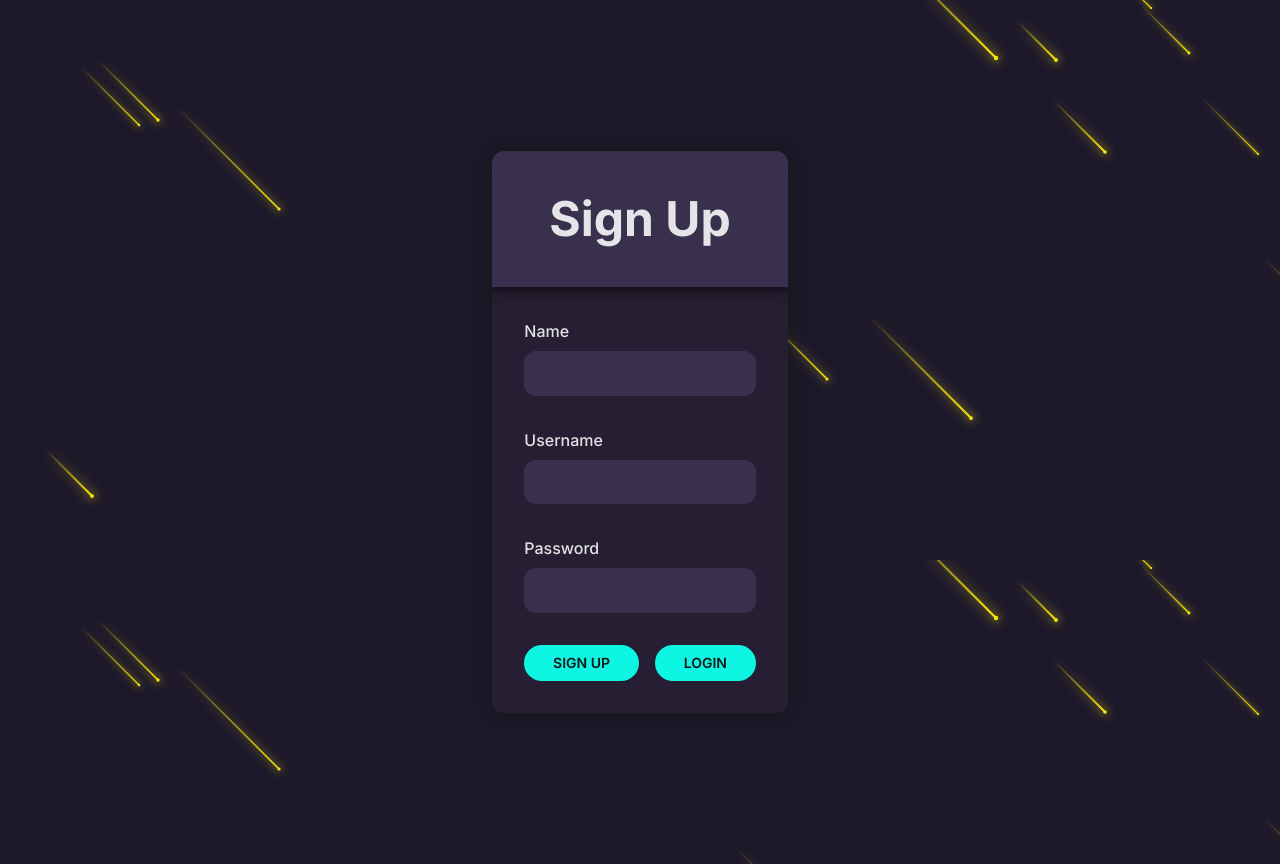
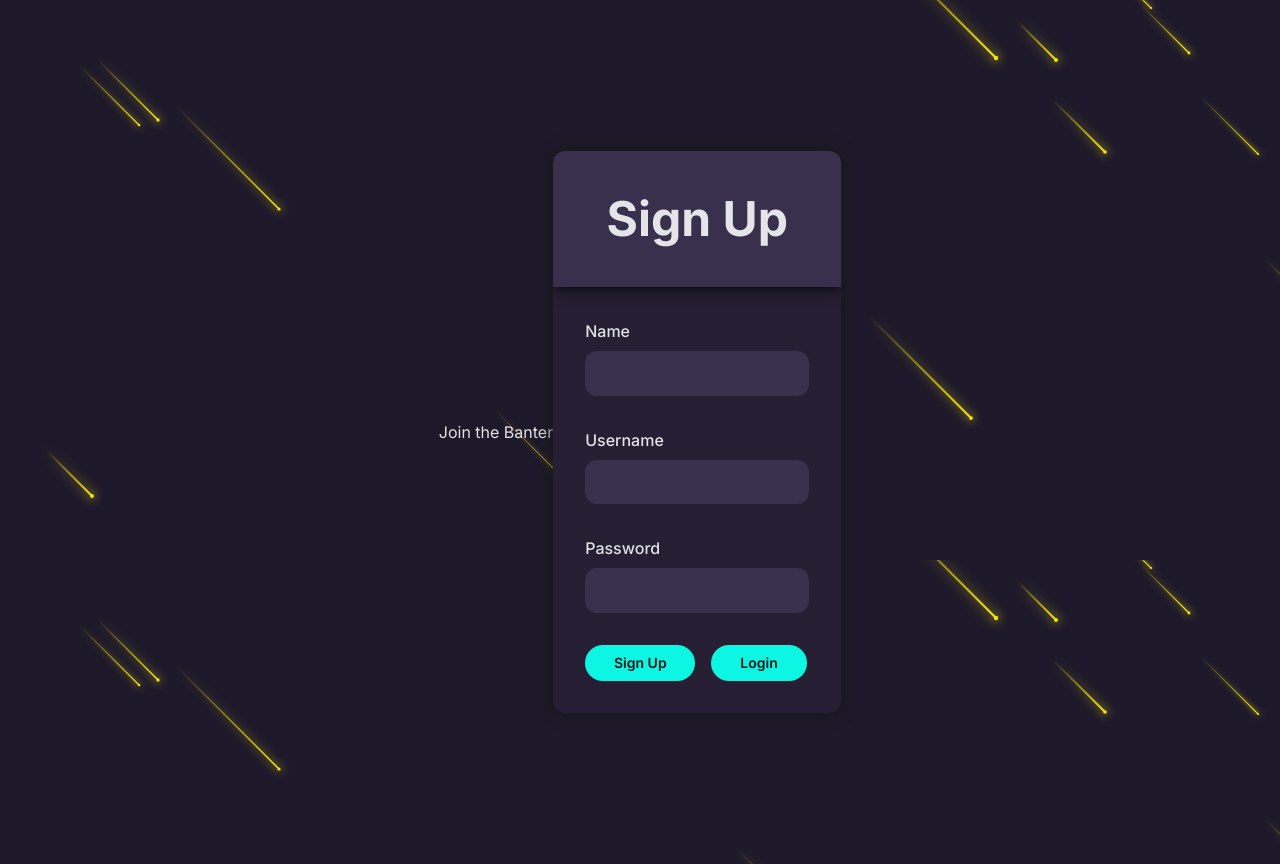
Before and after one commit to Aryan214G/Banter, a React (Vite) app in the folder frontend/: page / in a window 1280 px wide. Built offline with nearby package versions, Linux system fonts and the light colour scheme.

Commit message:
refactor(auth): use CSS modules for LoginSignup and integrate AuthHeader. - Use scope based CSS.

```diff
--- /dev/null
+++ b/frontend/src/Components/login/AuthHeader.jsx
@@ -0,0 +1,9 @@
+import React from 'react'
+import "./AuthHeader.module.css"
+const AuthHeader = () => {
+  return (
+    <div className="header">Join the Banter</div>
+  )
+}
+
+export default AuthHeader
--- /dev/null
+++ b/frontend/src/Components/login/AuthHeader.module.css
@@ -0,0 +1,5 @@
+.header {
+  font-size: 3rem;
+  font-weight: 700;
+  color: white;
+}
--- a/frontend/src/Components/login/loginSignup.css
+++ /dev/null
@@ -1,70 +0,0 @@
-.login-signup {
-    background-color: #261f33;
-    border-radius: 12px;
-    box-shadow: 0 0 15px #161616;
-    overflow: hidden;
-}
-
-.header {
-  background-color: #38304c;
-  box-shadow: 0 0 15px #000000;
-  font-weight: 700;
-  font-size: 3rem;
-  padding: 2rem;
-  text-align: center;
-}
-
-.content {
-  padding: 1rem;
-}
-
-.inputs > div {
-  display: flex;
-  flex-direction: column;
-  align-items: flex-start; /* ← key line */
-  /* gap: 0.4rem; */
-  padding: 1rem;
-  outline: none;
-}
-.inputs label {
-  text-align: left;
-  font-weight: 500;
-  padding-bottom: 0.5rem;
-}
-.inputs input {
-  box-sizing: border-box;
-  background-color: #38304c;
-  border: none;
-  width: 100%;
-  padding: 0.9rem 1rem;
-  border-radius: 12px;
-}
-
-.inputs input:focus {
-    outline: none;
-    border-color: #ffffff;
-    box-shadow: 0 0 0 2px rgba(255, 255, 255, 0.2);
-}
-
-
-.submit {
-    box-sizing: border-box;
-    outline: none;
-    display: flex;
-    gap: 1rem;
-    width: 100%;
-    padding: 1rem;
-}
-
-.submit button {
-    background-color: #0df5e3;
-    color: #161616;
-    font-weight: 600;
-    border: none;
-    /* outline: none; */
-    font-size: 0.875rem;
-    border-radius: 24px;
-    line-height: 1.2;
-    padding: 0.6rem 1.8rem;
-    cursor: pointer;
-}
--- a/frontend/src/Components/login/loginSignup.jsx
+++ b/frontend/src/Components/login/loginSignup.jsx
@@ -1,33 +1,35 @@
 import React from "react";
-import "./loginSignup.css";
+import styles from "./loginSignup.module.css";
+
 const LoginSignup = () => {
   return (
-    <div className = "login-signup">
-        <div className="header">Sign Up</div>
-        <div class="content">
-        {/* inputs and buttons  */}
-        <div className="inputs">
-            <div className="name">
+    <div className={styles.loginSignup}>
+      <div className={styles.header}>Sign Up</div>
+
+      <div className={styles.content}>
+        <div className={styles.inputs}>
+          <div>
             <label htmlFor="name">Name</label>
-                <input id="name" type = "text"/>
+            <input id="name" type="text" />
           </div>
-            <div className="username">
+
+          <div>
             <label htmlFor="username">Username</label>
-                <input id = "username" type = "text"/>
+            <input id="username" type="text" />
           </div>
-            <div className="password">
+
+          <div>
             <label htmlFor="password">Password</label>
-                <input id = "password" type = "password"/>
-            </div>
-        </div>
-        <div className = "submit">
-            <button>SIGN UP</button>
-            <button>LOGIN</button>
+            <input id="password" type="password" />
           </div>
         </div>
 
+        <div className={styles.submit}>
+          <button>Sign Up</button>
+          <button>Login</button>
         </div>
-
+      </div>
+    </div>
   );
 };
 
--- /dev/null
+++ b/frontend/src/Components/login/loginSignup.module.css
@@ -0,0 +1,66 @@
+.loginSignup {
+  background-color: #261f33;
+  border-radius: 12px;
+  box-shadow: 0 0 15px #161616;
+  overflow: hidden;
+}
+
+.header {
+  background-color: #38304c;
+  box-shadow: 0 0 15px #000000;
+  font-weight: 700;
+  font-size: 3rem;
+  padding: 2rem;
+  text-align: center;
+}
+
+.content {
+  padding: 1rem;
+}
+
+.inputs > div {
+  display: flex;
+  flex-direction: column;
+  align-items: flex-start;
+  padding: 1rem;
+}
+
+.inputs label {
+  text-align: left;
+  font-weight: 500;
+  padding-bottom: 0.5rem;
+}
+
+.inputs input {
+  box-sizing: border-box;
+  background-color: #38304c;
+  border: none;
+  width: 100%;
+  padding: 0.9rem 1rem;
+  border-radius: 12px;
+}
+
+.inputs input:focus {
+  outline: none;
+  box-shadow: 0 0 0 2px rgba(255, 255, 255, 0.2);
+}
+
+.submit {
+  display: flex;
+  gap: 1rem;
+  width: 100%;
+  padding: 1rem;
+}
+
+.submit button {
+  font-family: inherit;
+  background-color: #0df5e3;
+  color: #161616;
+  font-weight: 600;
+  border: none;
+  font-size: 0.875rem;
+  line-height: 1.2;
+  border-radius: 24px;
+  padding: 0.6rem 1.8rem;
+  cursor: pointer;
+}
--- a/frontend/src/pages/AuthPage.jsx
+++ b/frontend/src/pages/AuthPage.jsx
@@ -1,10 +1,10 @@
 import LoginSignup from "../Components/login/loginSignup.jsx";
 import "./AuthPage.css";
-
+import AuthHeader from "../Components/login/AuthHeader.jsx";
 const AuthPage = () => {
     return (
         <div className="auth-page">
-            {/* <div className="header">Banter</div> */}
+            <AuthHeader />
             <LoginSignup />
         </div>
     );
```
Also changed, not shown: 1 other file (tests, documents, lock files or other folders). Lines whose indentation alone changed are shown as unchanged.
